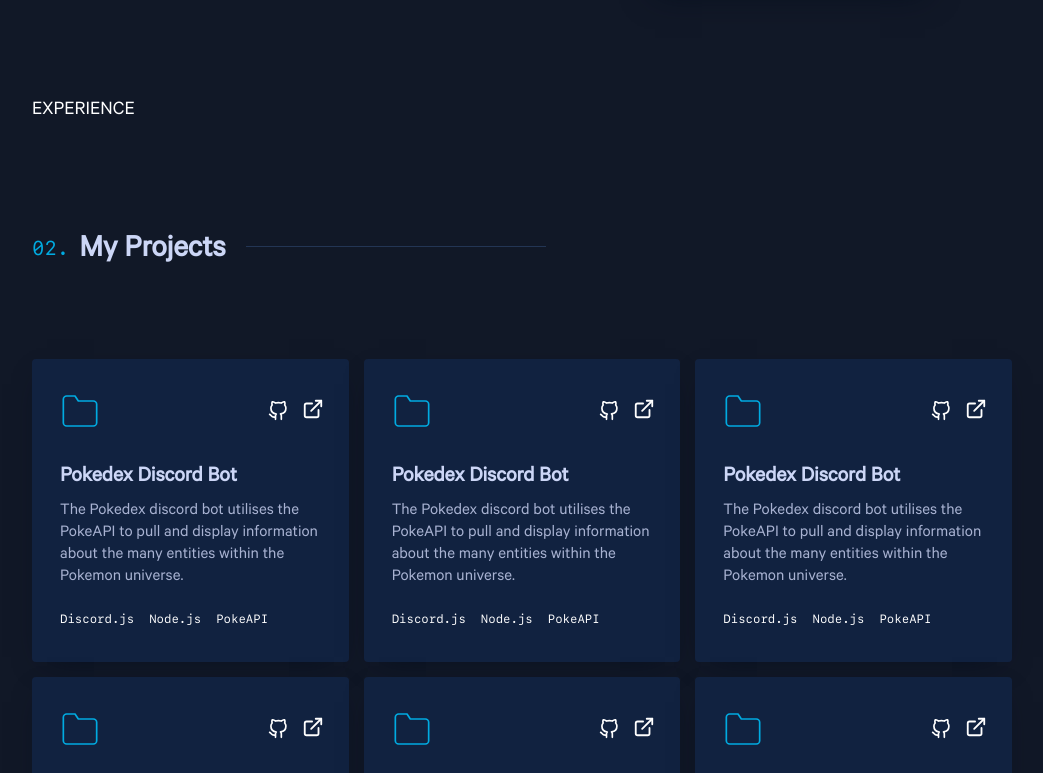
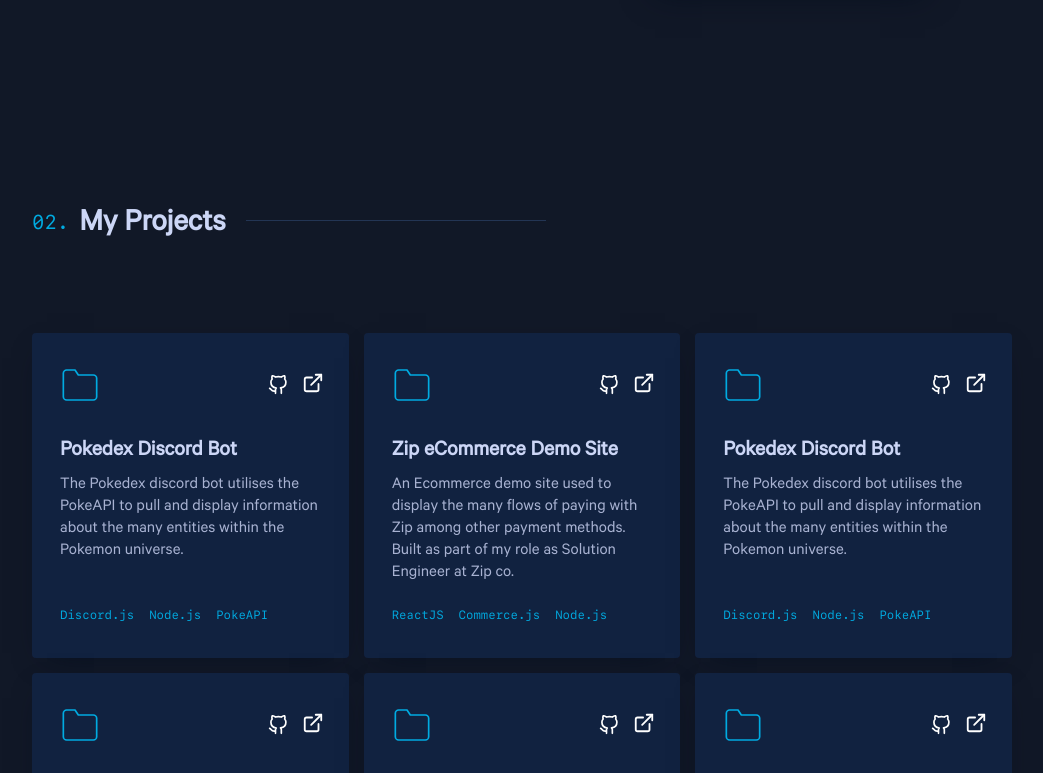
Before and after one commit to KyleMcSweeney3/myPortfolio, a React (Create React App) app: page / in a window 1280 px wide. Shown: the part 1387-2160 px from the top of the page, without its empty margins (118-1161 px from the left). Built offline with nearby package versions, Linux system fonts and the light colour scheme.

Commit message:
Updated project data

```diff
--- a/src/App.jsx
+++ b/src/App.jsx
@@ -23,7 +23,7 @@ function App() {
         <StyledMainContainer className="fillHeight">
         <Hero />
         <About />
-        <Experience />
+        {/* <Experience /> */}
         <Projects />
         <Contact />
         <Footer />
--- a/src/components/Footer.jsx
+++ b/src/components/Footer.jsx
@@ -1,6 +1,6 @@
 import React from 'react'
 import styled from 'styled-components'
-import { colours, github } from '../config';
+import { colours, github, linkedIn, instagram } from '../config';
 import IconGitHub from './icons/Github';
 import IconLinkedin from './icons/LinkedIn';
 import IconInstagram from './icons/Instagram'
@@ -64,17 +64,17 @@ const Footer = () => {
             <StyledSocialLinks>
                 <ul>
                     <li>
-                        <a href = "/">
+                        <a href = { github }>
                             <IconGitHub />
                         </a>
                     </li>
                     <li>
-                        <a href = "/">
+                        <a href =  { linkedIn }>
                             <IconLinkedin />
                         </a>
                     </li>
                     <li>
-                        <a href = "/">
+                        <a href = { instagram }>
                             <IconInstagram />
                         </a>
                     </li>
@@ -89,7 +89,7 @@ const Footer = () => {
                 <br></br>
                 <a href = "https://brittanychiang.com/">
                     <div>
-                        Design by Brittany Chieng.
+                        Design by Brittany Chiang.
                     </div>
                 </a>
             </StyledCredit>
--- a/src/components/sections/About.jsx
+++ b/src/components/sections/About.jsx
@@ -34,14 +34,6 @@ const StyledText = styled.div`
         font-size: 14px;
         color: ${colours.slate};
 
-      &:before {
-        content: '▹';
-        position: absolute;
-        left: 0;
-        color: ${colours.blue};
-        font-size: 14px;
-        line-height: 12px;
-      }
       }
     }
 `;
--- a/src/components/sections/Hero.jsx
+++ b/src/components/sections/Hero.jsx
@@ -70,7 +70,7 @@ const Hero = () => {
 
     const one = <h1>Hey There! I'm</h1>;
     const two = <h2 className="big-heading">Kyle McSweeney.</h2>;
-    const three = <h3 className="big-heading">I build software for web and mobile.</h3>;
+    const three = <h3 className="big-heading">I love to build software!</h3>;
     const four = (
         <>
         <p>
--- a/src/components/sections/Projects.jsx
+++ b/src/components/sections/Projects.jsx
@@ -198,6 +198,7 @@ const StyledProject = styled.li`
       font-family: 'SFMono';
       font-size: 12px;
       line-height: 1.75;
+      color: ${colours.blue} !important;
       &:not(:last-of-type) {
         margin-right: 15px;
       }
--- a/src/data.jsx
+++ b/src/data.jsx
@@ -10,12 +10,12 @@ export const ProjectItems = [
     },
     {
         id: 2,
-        url: "https://github.com/KyleMcSweeney3/pokemon-discord-bot",
-        title: "Pokedex Discord Bot",
-        desc: "The Pokedex discord bot utilises the PokeAPI to pull and display information about the many entities within the Pokemon universe.",
-        techOne: "Discord.js",
-        techTwo: "Node.js",
-        techThree: "PokeAPI"
+        url: "https://github.com/KyleMcSweeney3/zip-demo-site",
+        title: "Zip eCommerce Demo Site",
+        desc: "An Ecommerce demo site used to display the many flows of paying with Zip among other payment methods. Built as part of my role as Solution Engineer at Zip co.",
+        techOne: "ReactJS",
+        techTwo: "Commerce.js",
+        techThree: "Node.js"
     },
     {
         id: 3,
```
Lines whose indentation alone changed are shown as unchanged.
